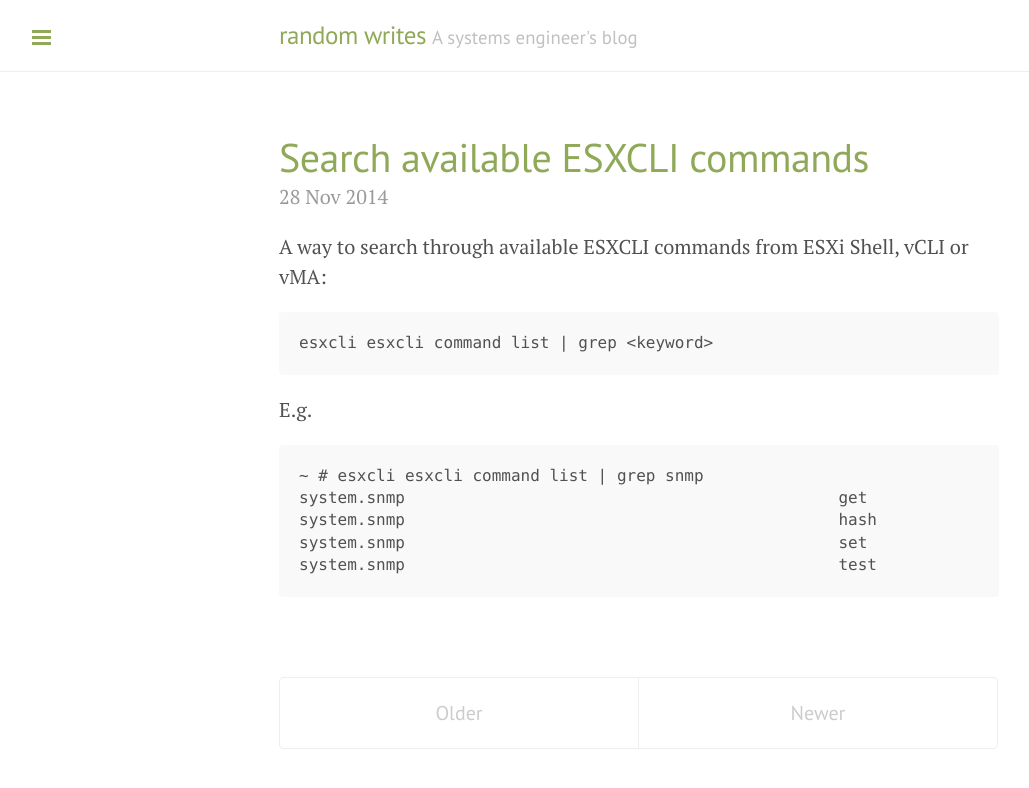
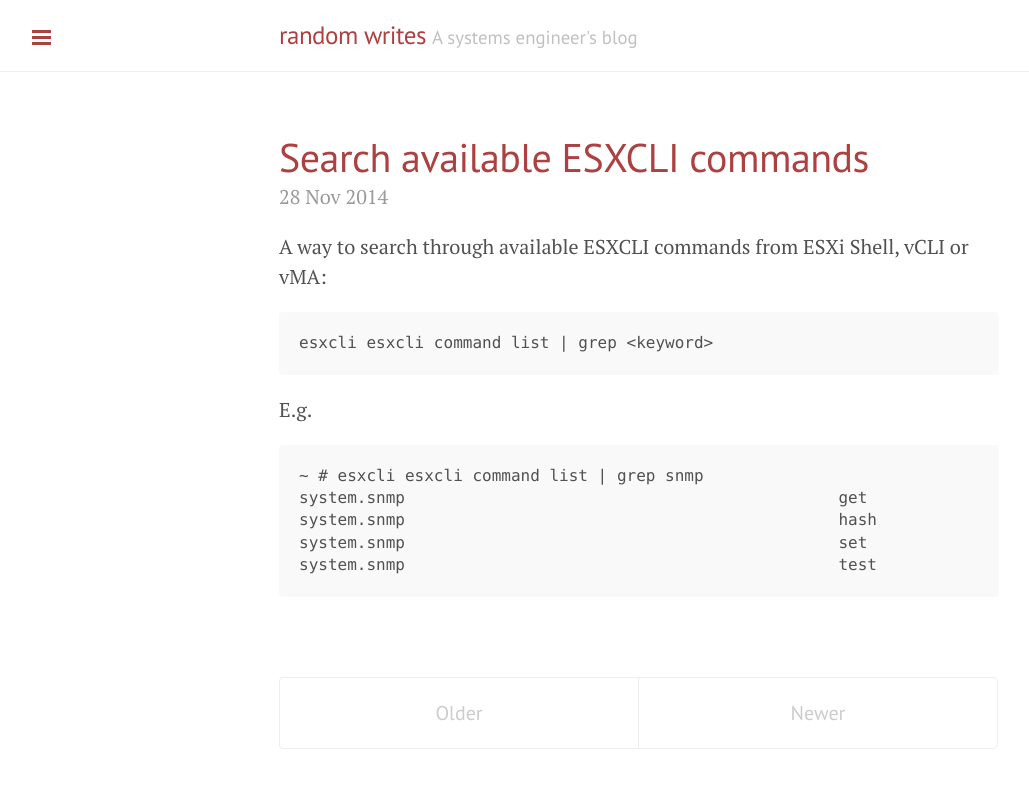
Before and after one commit to nilic/nilic.github.io, a Jekyll site: the page built from index.html, in a window 1280 px wide. Shown: the top 788 px of the page, without its empty margins (1-1030 px from the left). Built offline with Jekyll 4.4.1, drawn with Linux system fonts in a browser that asks for light colours; nearby versions of some CDN libraries; Markdown is read by kramdown in place of the engine named in the settings; the list of posts is cut into pages by our own code.

Commit message:
changed to 08 theme

```diff
--- a/_layouts/default.html
+++ b/_layouts/default.html
@@ -3,7 +3,7 @@
 
   {% include head.html %}
 
-  <body class="theme-base-0b">
+  <body class="theme-base-08">
 
     {% include sidebar.html %}
 
```
